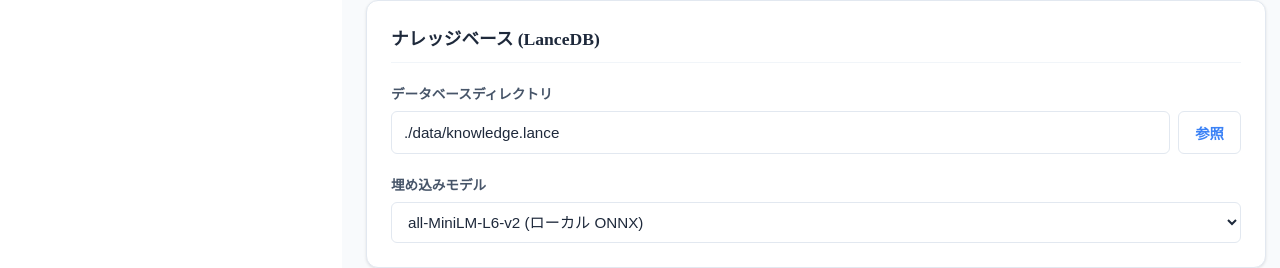
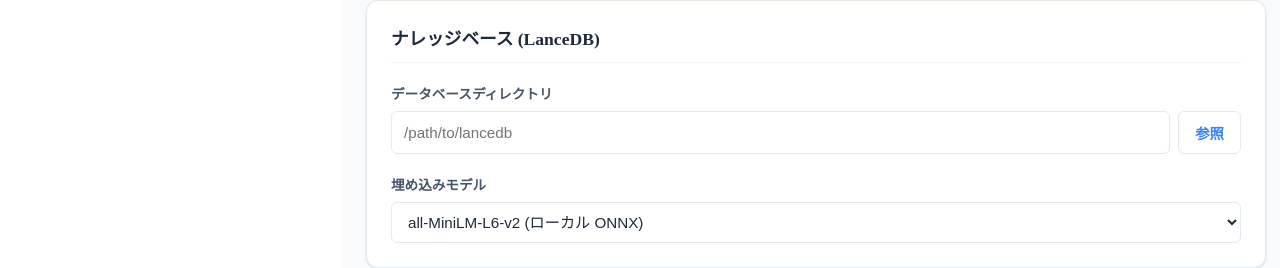
Before and after one commit to kamera25/mikomai, a React (Vite) app: page / in a window 1280 px wide. Both pictures are taken after a click on the element 35 px from the left and 738 px from the top of the page. Shown: the part 450-718 px from the top of the page. Built offline with nearby package versions, Linux system fonts and the light colour scheme.

Commit message:
lanceDBのパスをユーザのデータフォルダに移動

```diff
--- a/src/components/SettingsPanel.tsx
+++ b/src/components/SettingsPanel.tsx
@@ -1,5 +1,7 @@
 import React, { useState } from 'react';
 import { invoke } from '@tauri-apps/api/core';
+import { appDataDir, join } from '@tauri-apps/api/path';
+
 import './SettingsPanel.css';
 
 interface SettingsPanelProps {
@@ -12,6 +14,21 @@ export const SettingsPanel: React.FC<SettingsPanelProps> = ({ isOpen, onClose })
   const [modelFilename, setModelFilename] = useState("google_gemma-4-E2B-it-Q4_K_M.gguf");
   const [downloadStatus, setDownloadStatus] = useState("");
   const [isLoading, setIsLoading] = useState(false);
+  const [dbPath, setDbPath] = useState("");
+
+  React.useEffect(() => {
+    const initPath = async () => {
+      try {
+        const baseDir = await appDataDir();
+        const fullPath = await join(baseDir, 'lancedb');
+        setDbPath(fullPath);
+      } catch (e) {
+        console.error("Failed to get app data dir", e);
+      }
+    };
+    initPath();
+  }, []);
+
 
   const handleDownloadAndLoad = async () => {
     try {
@@ -80,7 +97,13 @@ export const SettingsPanel: React.FC<SettingsPanelProps> = ({ isOpen, onClose })
             <div className="form-control">
               <label>データベースディレクトリ</label>
               <div className="input-with-button">
-                <input type="text" placeholder="/path/to/lancedb" defaultValue="./data/knowledge.lance" />
+                <input
+                  type="text"
+                  placeholder="/path/to/lancedb"
+                  value={dbPath}
+                  onChange={e => setDbPath(e.target.value)}
+                />
+
                 <button className="btn btn-secondary">参照</button>
               </div>
             </div>
```
Also changed, not shown: 2 other files (tests, documents, lock files or other folders).
